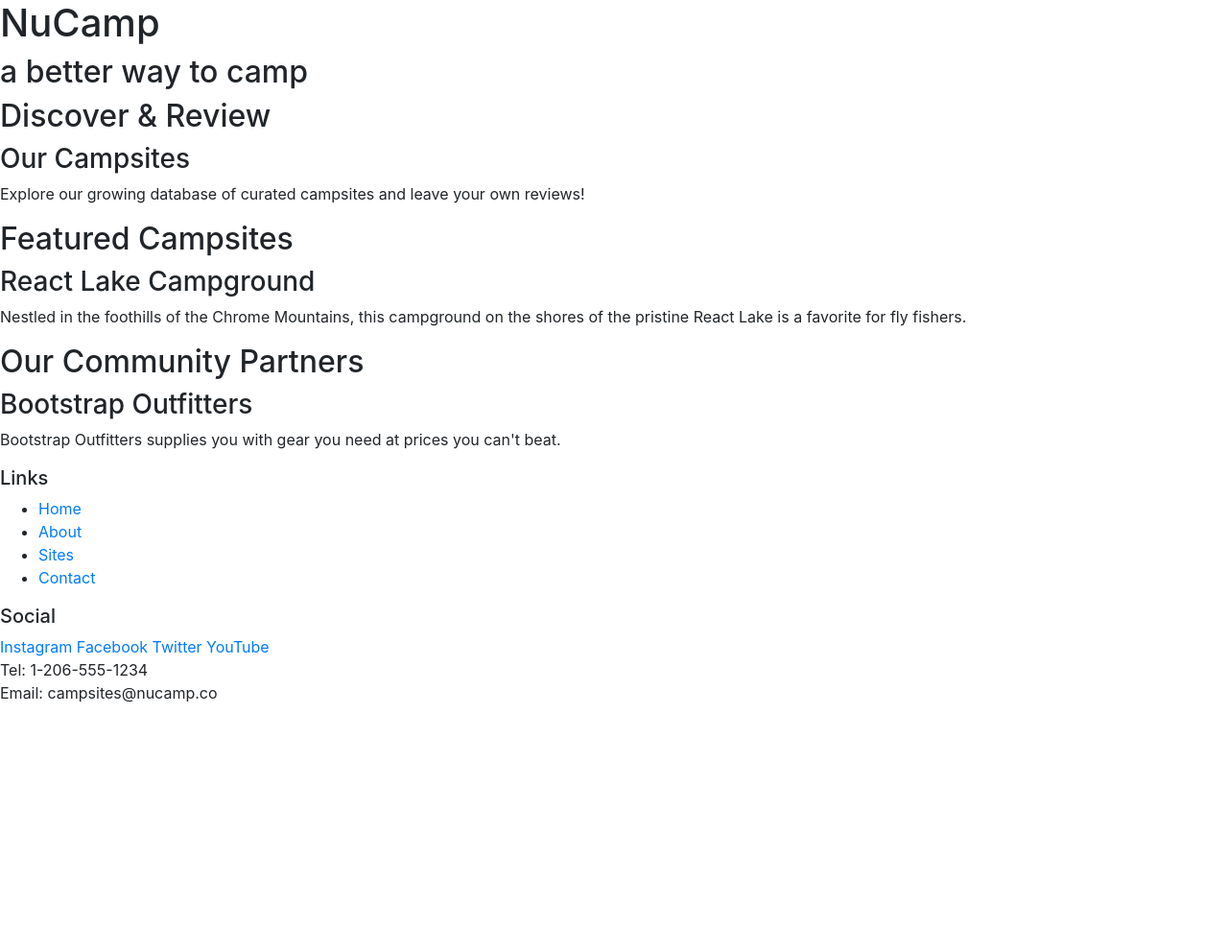
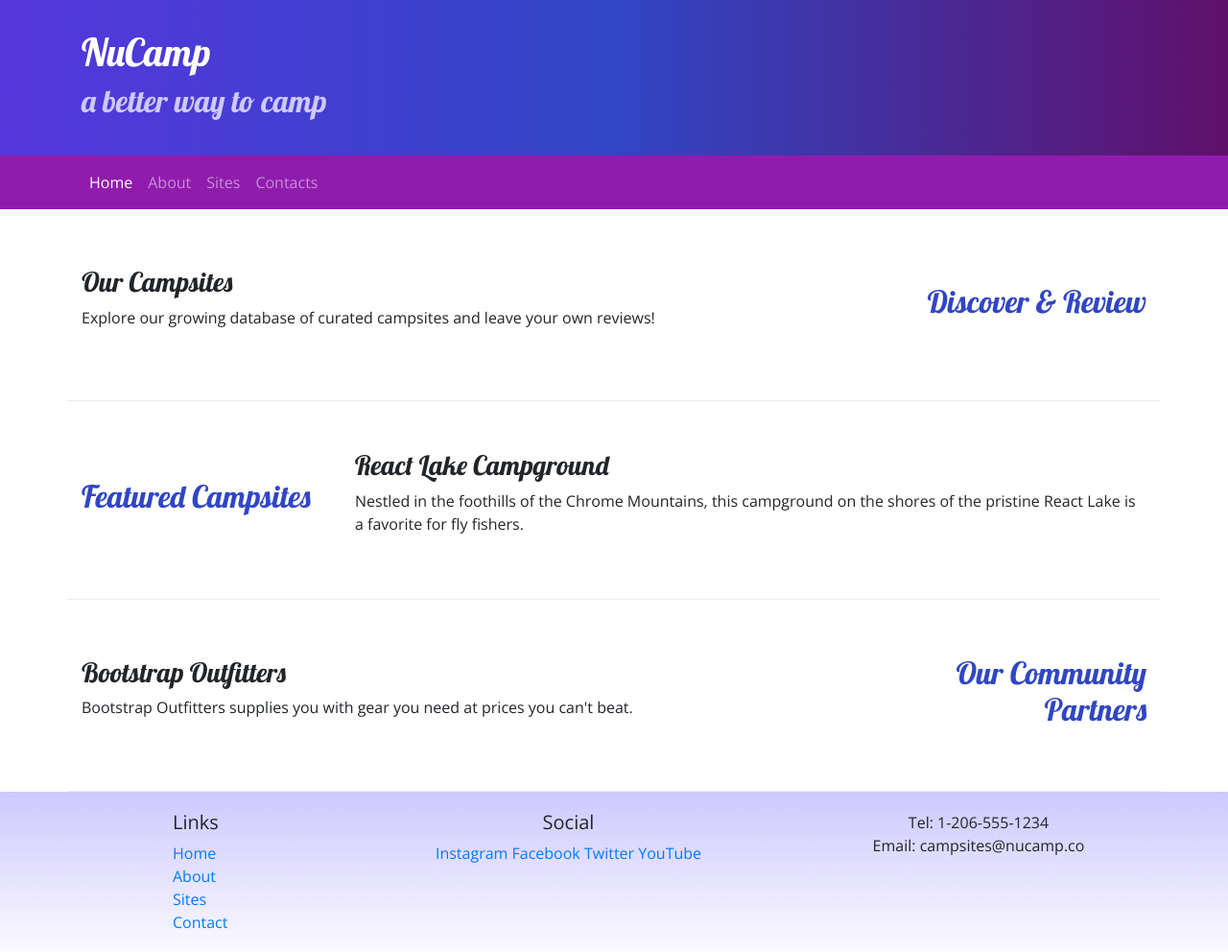
Before and after one commit to Jasmineeortiz411/Nucampsite, a website: page index.html in a window 1280 px wide. Shown: the whole page at 96% size. Before the commit the page ends 800 px from the top, so only its background shows below. Drawn offline with nearby package versions, Linux system fonts and the light colour scheme.

Commit message:
Navbar and Breadcrumbs

```diff
--- /dev/null
+++ b/css/styles.css
@@ -0,0 +1,37 @@
+body {
+    font-family:"Open Sans", sans-serif;
+}
+
+h1,h2,h3 {
+    font-family: "Lobster", cursive;
+}
+
+h2 {
+    color: #3046C5;
+}
+
+header h2 {
+    color: #CEC8FF;
+}
+
+footer {
+    background-image: linear-gradient(#CEC8FF, white);
+    padding: 20px 0;
+}
+
+.jumbotron {
+    margin:0;
+    padding: 30px;
+    background-image: linear-gradient(to right, #5637DD, #3046C5, #60106B);
+    color: white;
+}
+
+.row-content {
+    padding: 50px 0;
+    border-bottom: 1px ridge;
+    min-height: 200px;
+}
+
+.navbar{
+    background-color:#901CAD;
+}
--- a/index.html
+++ b/index.html
@@ -9,58 +9,106 @@
      <!-- Bootstrap CSS -->
      <link rel="stylesheet" href="node_modules/bootstrap/dist/css/bootstrap.min.css" />
 
+     <!-- Additional CSS must be placed after Bootstrap CSS -->
+     <link rel="stylesheet" href="https://fonts.googleapis.com/css?family=Lobster|Open+Sans" />
+     <link rel="stylesheet" href="css/styles.css" />
+
      <title>NuCamp: A Better Way To Camp</title>
 </head>
 
 <body>
 
-    <header>
-        <div>
+    <header class="jumbotron jumbotron-fluid">
+        <div class="container">
+            <div class="row">
+                <div class="col">
                     <h1>NuCamp</h1>
                     <h2>a better way to camp</h2>
                 </div>
+            </div>
+        </div>
     </header>
 
-    <div>
-        <h2>Discover & Review</h2>
+    <nav class="navbar navbar-expand-sm navbar-dark sticky-top ">
+        <div class="container">
+            <button class="navbar-toggler ml-auto" type="button"
+            data-toggle="collapse" data-target="#nucampNavbar">
+            <span class="navbar-toggler-icon"></span>
+            </button>
+            <div class="collapse navbar-collapse" id="nucampNavbar">
+                <ul class="navbar-nav">
+                    <li class="nav-item active"><a class="nav-link" href="#"> Home </a></li>
+                    <li class="nav-item"><a class="nav-link" href="aboutus.html"> About </a></li>
+                    <li class="nav-item"><a class="nav-link" href="#"> Sites </a> </li>
+                    <li class="nav-item"><a class="nav-link" href="#"> Contacts </a></li>
+                </ul>
+            </div>
+        </div>
+    </nav>
+
+
+    <div class="container">
+        <div class="row row-content
+        align-items-center">
+            <div class="col-sm-4 order-sm-last col-md-3">
+                <h2 class="text-sm-right">Discover & Review</h2>
+            </div>
+            <div class="col">
                 <h3>Our Campsites</h3>
-        <p>Explore our growing database of curated campsites and leave your own reviews!</p>
+                <p class="d-none d-sm-block">Explore our growing database of curated campsites and leave your own reviews!</p>
+            </div>
         </div>
 
-    <div>
+        <div class="row row-content
+        align-items-center">
+            <div class="col-sm-4 col-md-3">
                 <h2>Featured Campsites</h2>
+            </div>
+            <div class="col">
                 <h3>React Lake Campground</h3>
-        <p>Nestled in the foothills of the Chrome Mountains, this campground on the shores of the pristine React Lake is a favorite for fly fishers.</p>
+                <p class="d-none d-sm-block">Nestled in the foothills of the Chrome Mountains, this campground on the shores of the pristine React Lake is a favorite for fly fishers.</p>
+            </div>
         </div>
 
-    <div>
-        <h2>Our Community Partners</h2>
+        <div class="row row-content
+        align-items-center">
+            <div class="col-sm-4 order-sm-last col-md-3">
+                <h2 class="text-sm-right">Our Community Partners</h2>
+            </div>
+            <div class="col">
                 <h3>Bootstrap Outfitters</h3>
-        <p>Bootstrap Outfitters supplies you with gear you need at prices you can't beat.</p>
+                <p class="d-none d-sm-block">Bootstrap Outfitters supplies you with gear you need at prices you can't beat.</p>
+            </div>
+        </div>
     </div>
 
     <footer>
-        <div>
+        <div class="container">
+            <div class="row">
+                <div class="col-4 col-sm-2 offset-1">
                     <h5>Links</h5>
-            <ul>
+                    <ul class="list-unstyled">
                         <li><a href="#">Home</a></li>
                         <li><a href="#">About</a></li>
                         <li><a href="#">Sites</a></li>
                         <li><a href="#">Contact</a></li>
                     </ul>
                 </div>
-        <div>
+                <div class="col-6 col-sm-5
+                text-center">
                     <h5>Social</h5>
                     <a href="http://instagram.com/">Instagram</a>
                     <a href="http://facebook.com/">Facebook</a>
                     <a href="http://twitter.com/">Twitter</a>
                     <a href="http://youtube.com/">YouTube</a>
                 </div>
-        <div>
+                <div class="col-sm-4 text-center">
                     Tel: 1-206-555-1234<br />
                     Email: campsites@nucamp.co
                 </div>
+            </div>
     </footer>
+
         <!-- jQuery must come first, then Popper.js, then the Bootstrap JavaScript plugins.-->
         <script src="node_modules/jquery/dist/jquery.slim.min.js"></script>
         <script src="node_modules/popper.js/dist/umd/popper.min.js"></script>
```
Also changed, not shown: aboutus.html (added, +116 -0 lines). Lines whose indentation alone changed are shown as unchanged.
